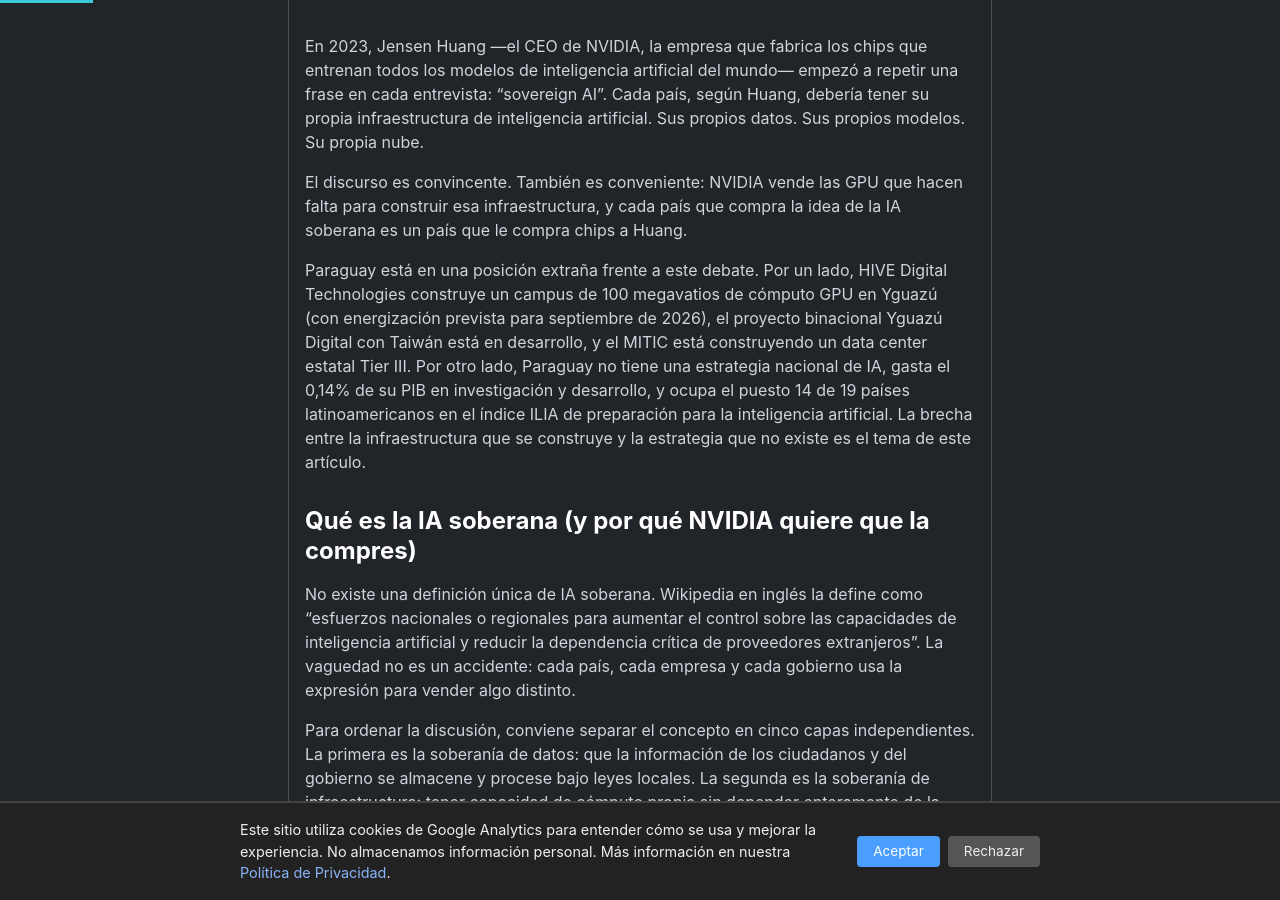
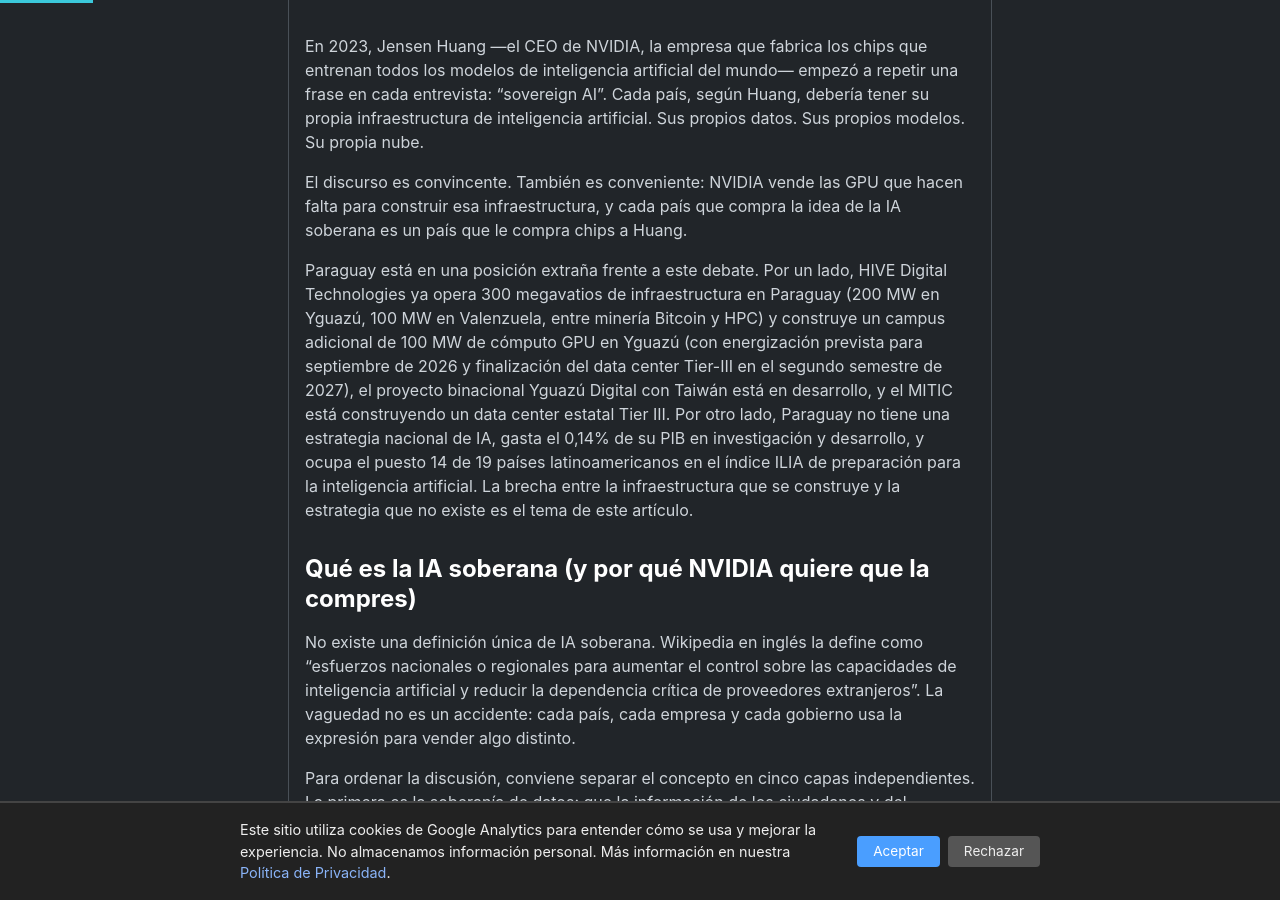
Before and after one commit to miravosqueinteresante/muchotexto.net, a Jekyll site: the page built from _posts/2026-07-16-ia-soberana-paraguay.md, in a window 1280 px wide and 900 px high, scrolled down 419 px. Built offline with Jekyll 4.4.1, drawn with Linux system fonts in a browser that asks for light colours; some of the changed text lies outside the part shown.

Commit message:
corrige datos HIVE en 6 archivos con verificacion oficial (300 MW op + 100 MW GPU en constr)

```diff
--- a/_posts/2026-07-16-ia-soberana-paraguay.md
+++ b/_posts/2026-07-16-ia-soberana-paraguay.md
@@ -12,7 +12,7 @@
 
 El discurso es convincente. También es conveniente: NVIDIA vende las GPU que hacen falta para construir esa infraestructura, y cada país que compra la idea de la IA soberana es un país que le compra chips a Huang.
 
-Paraguay está en una posición extraña frente a este debate. Por un lado, HIVE Digital Technologies construye un campus de 100 megavatios de cómputo GPU en Yguazú (con energización prevista para septiembre de 2026), el proyecto binacional Yguazú Digital con Taiwán está en desarrollo, y el MITIC está construyendo un data center estatal Tier III. Por otro lado, Paraguay no tiene una estrategia nacional de IA, gasta el 0,14% de su PIB en investigación y desarrollo, y ocupa el puesto 14 de 19 países latinoamericanos en el índice ILIA de preparación para la inteligencia artificial. La brecha entre la infraestructura que se construye y la estrategia que no existe es el tema de este artículo.
+Paraguay está en una posición extraña frente a este debate. Por un lado, HIVE Digital Technologies ya opera 300 megavatios de infraestructura en Paraguay (200 MW en Yguazú, 100 MW en Valenzuela, entre minería Bitcoin y HPC) y construye un campus adicional de 100 MW de cómputo GPU en Yguazú (con energización prevista para septiembre de 2026 y finalización del data center Tier-III en el segundo semestre de 2027), el proyecto binacional Yguazú Digital con Taiwán está en desarrollo, y el MITIC está construyendo un data center estatal Tier III. Por otro lado, Paraguay no tiene una estrategia nacional de IA, gasta el 0,14% de su PIB en investigación y desarrollo, y ocupa el puesto 14 de 19 países latinoamericanos en el índice ILIA de preparación para la inteligencia artificial. La brecha entre la infraestructura que se construye y la estrategia que no existe es el tema de este artículo.
 
 ## Qué es la IA soberana (y por qué NVIDIA quiere que la compres)
 
@@ -38,7 +38,7 @@
 
 Paraguay no tiene un plan de IA soberana. Pero tiene piezas que ningún otro país de su tamaño está construyendo. El problema es que las piezas no forman un rompecabezas: están en cajas distintas.
 
-La pieza más grande se llama HIVE Digital Technologies. Esta empresa canadiense que cotiza en el NASDAQ construye en Yguazú un campus de 100 megavatios de cómputo GPU, alimentado íntegramente con electricidad de Itaipú, con energización prevista para septiembre de 2026 y finalización en el segundo semestre de 2027. El plan es expandirlo a 400 megavatios. De concretarse según lo planeado, Paraguay se posicionaría entre los países con mayor capacidad de cómputo GPU per cápita de América Latina.
+La pieza más grande se llama HIVE Digital Technologies. Esta empresa canadiense que cotiza en el NASDAQ ya opera 300 megavatios en Paraguay —200 MW en Yguazú y 100 MW en Valenzuela, completados en tres fases entre junio y noviembre de 2025— principalmente para minería Bitcoin. En paralelo, construye un campus adicional de 100 MW de cómputo GPU en Yguazú, alimentado con electricidad de Itaipú, con energización prevista para septiembre de 2026 y el data center Tier-III operativo en el segundo semestre de 2027. El plan total es alcanzar 400 megavatios en Paraguay, que representarían el 74% de su huella renovable global esperada (~540 MW en 2026). De concretarse según lo planeado, Paraguay se posicionaría entre los países con mayor capacidad de cómputo GPU per cápita de América Latina.
 
 La segunda pieza es el data center estatal Tier III que el MITIC está construyendo con financiamiento del BID, dentro del Programa de Apoyo a la Agenda Digital de 130 millones de dólares. La licitación se adjudicó en mayo de 2026 al Consorcio TIC. El plazo de ejecución es de 18 meses. La certificación es Uptime Institute Tier III. La capacidad proyectada: 5.000 máquinas virtuales y 2.000 contenedores. Este data center va a alojar NubePY, la nube gubernamental que ya atiende a 113 instituciones públicas y procesó más de 12 millones de transacciones digitales. No es un centro de cómputo para IA —no tiene GPU, no está diseñado para entrenar modelos—, pero es el prerrequisito sin el cual la IA soberana no puede existir: infraestructura donde el Estado controla sus propios datos.
 
@@ -76,7 +76,7 @@
 
 Paraguay está en una posición inusual. Tiene más infraestructura de IA que sentido estratégico sobre qué hacer con ella. La oportunidad no es competir con Silicon Valley. Es hacer tres cosas que ningún otro país está haciendo.
 
-La primera es un modelo de lenguaje bilingüe español-guaraní. No desde cero: afinando Llama o Mistral con datos del gobierno, las leyes, los textos escolares y el corpus lingüístico guaraní. Costo estimado: menos de 500.000 dólares. Infraestructura: HIVE Yguazú (cuyo data center de GPU estará operativo en 2027). Tiempo: seis meses. Esto pondría a Paraguay en el mapa como el país que resolvió la inclusión digital de su población en su propio idioma.
+La primera es un modelo de lenguaje bilingüe español-guaraní. No desde cero: afinando Llama o Mistral con datos del gobierno, las leyes, los textos escolares y el corpus lingüístico guaraní. Costo estimado: menos de 500.000 dólares. Infraestructura: HIVE Yguazú (donde el campus de 100 MW GPU estará energizado en septiembre de 2026 y el data center Tier-III en H2 2027). Tiempo: seis meses. Esto pondría a Paraguay en el mapa como el país que resolvió la inclusión digital de su población en su propio idioma.
 
 La segunda es terminar la estrategia nacional de IA. El diagnóstico de UNESCO ya está hecho. Los dos proyectos de ley están en el Congreso. Lo que falta es la decisión política de aprobarlos y asignar un presupuesto que no dependa de la cooperación internacional.
 
@@ -116,7 +116,7 @@
       "name": "¿Tiene Paraguay una estrategia de IA soberana?",
       "acceptedAnswer": {
         "@type": "Answer",
-        "text": "No. Paraguay no tiene una estrategia nacional de IA aprobada. El país gasta el 0,14% de su PIB en I+D y ocupa el puesto 14 de 19 en el índice ILIA 2025. Sin embargo, está construyendo infraestructura relevante: HIVE construye 100 MW de cómputo GPU en Yguazú, el MITIC construye un data center estatal Tier III con financiamiento del BID, y Yguazú Digital con Taiwán está en desarrollo."
+        "text": "No. Paraguay no tiene una estrategia nacional de IA aprobada. El país gasta el 0,14% de su PIB en I+D y ocupa el puesto 14 de 19 en el índice ILIA 2025. Sin embargo, está construyendo infraestructura relevante: HIVE ya opera 300 MW y construye 100 MW adicionales de cómputo GPU en Yguazú, el MITIC construye un data center estatal Tier III con financiamiento del BID, y Yguazú Digital con Taiwán está en desarrollo."
       }
     },
     {
--- a/entidades/hive-digital.markdown
+++ b/entidades/hive-digital.markdown
@@ -8,12 +8,12 @@
 entity_name: HIVE Digital Technologies
 entity_name_full: HIVE Digital Technologies Ltd.
 entity_description: >
-  Empresa de infraestructura de cómputo GPU listada en bolsa. Opera un campus de 100 MW en Yguazú con energía de Itaipú, con planes de expandir a 400 MW. Lanzó BUZZ AI Cloud en marzo 2026, el primer cluster de GPU para IA en Paraguay, en un data center Tier III en Asunción.
+  Empresa de infraestructura digital listada en bolsa (NASDAQ: HIVE). Opera 300 MW en Paraguay —200 MW en Yguazú y 100 MW en Valenzuela, completados en tres fases entre junio y noviembre de 2025— y construye 100 MW adicionales de cómputo GPU en Yguazú (energización: septiembre 2026). Plan total: 400 MW en Paraguay (~74% de su huella renovable global). Modelo dual: minería Bitcoin (93.5% del revenue FY2026) + HPC/AI cloud. Lanzó BUZZ AI Cloud en marzo 2026, el primer cluster de GPU para IA en Paraguay, en un data center Tier III en Asunción.
 entity_category: empresa
 related_articles:
   - title: "Paraguay tiene más GPU que estrategia para inteligencia artificial"
     url: /articulos/2026/07/16/ia-soberana-paraguay/
-    context: "Paraguay está en una posición extraña frente a este debate. Por un lado, HIVE Digital Technologies construye un campus de 100 megavatios de cómputo GPU en Yguazú (con energización prevista para septiembre de 2026), el proyecto binacional Yguazú..."
+    context: "HIVE ya opera 300 MW en Paraguay (200 MW Yguazú + 100 MW Valenzuela) y construye 100 MW adicionales de cómputo GPU en Yguazú (energización: septiembre 2026), el proyecto binacional Yguazú..."
   - title: "Lo que un data center compra y Paraguay no puede vender"
     url: /articulos/2026/07/25/cadena-valor-data-center/
     context: "Paraguay está atrayendo data centers con la promesa de energía barata. Yguazú Digital proyecta 1.000 MW en su fase final. HIVE Digital Technologies opera 300 MW de infraestructura de minería Bitcoin en Paraguay (200 MW en Yguazú,..."
```
Also changed, not shown: AGENTS.md (+16 -0 lines), _data/entities.yml (+6 -4 lines), _posts/2026-05-28-magnifica-humanitas-enciclica-ia.md (+1 -1 lines), _posts/2026-07-01-de-la-soja-al-silicio-matriz-exportadora-paraguay.md (+1 -1 lines).
